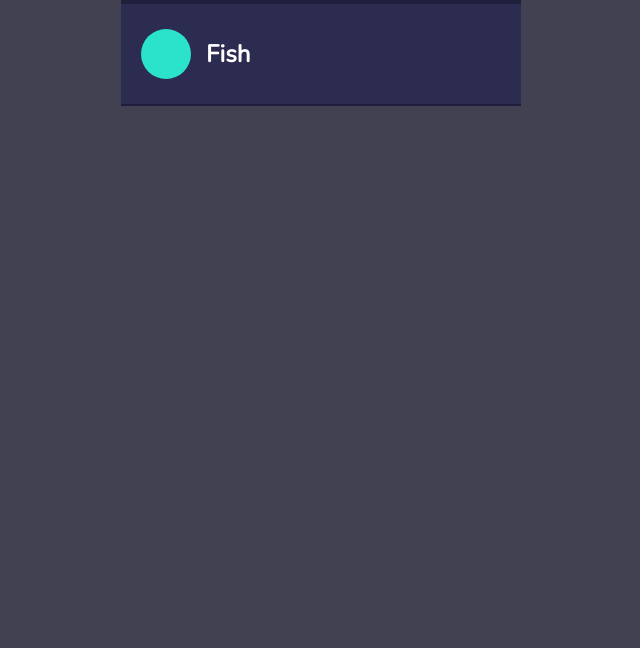
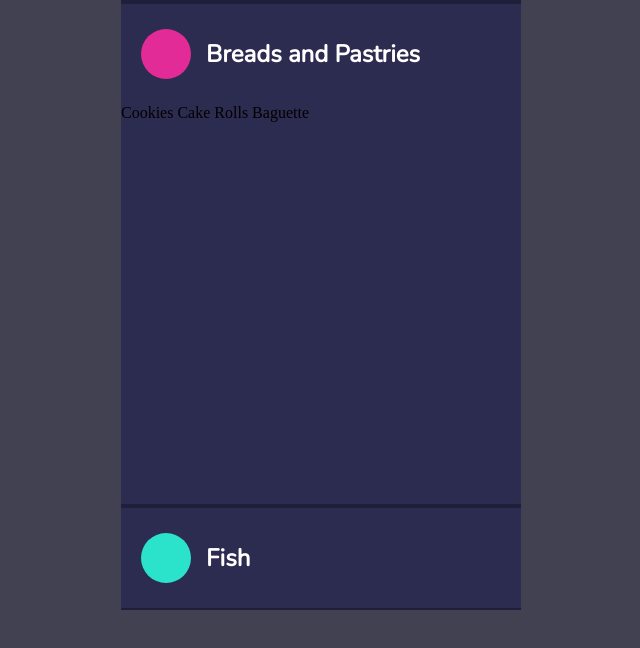
Before and after one commit to julesfred/dropDown, a plain HTML site: page index.html in a window 1280 px wide. Both pictures are taken after a click on the element 485 px from the left and 110 px from the top of the page. Shown: the part 56-704 px from the top of the page, without its empty margins (319-959 px from the left). Drawn offline with nearby package versions, Linux system fonts and the light colour scheme.

Commit message:
Fixed toggle

```diff
--- a/index.html
+++ b/index.html
@@ -14,12 +14,23 @@
             <div class="top">
                 <h1 class="header">SHOPING LIST</h1>
             </div>
+
+
             <div class="one">
                 <div class="oneCircle">
 
                 </div>
                 <h1>Breads and Pastries</h1>
             </div>
+
+            <div class="oneDrop">
+                Cookies
+                Cake
+                Rolls
+                Baguette
+            </div>
+
+
             <div class="two">
                 <div class="twoCircle">
 
--- a/script.js
+++ b/script.js
@@ -2,7 +2,7 @@ $(document).ready(function() {
 
 $(".oneCircle").on("click", function(event) {
     console.log("clicked");
-    $(".one").slideToggle("slow");
+    $(".oneDrop").slideToggle(1000);
 });
 
 });
--- a/style.css
+++ b/style.css
@@ -34,10 +34,15 @@ body {
     height: 100px;
     width: 400px;
     border-top: 2px solid #201F3B;
-    border-bottom: 2px solid #201F3B;
     display: flex;
     align-items: center;
+}
 
+.oneDrop {
+    height: 400px;
+    width: 400px;
+    border-bottom: 2px solid #201F3B;
+    display: none;
 }
 
 .two {
```
